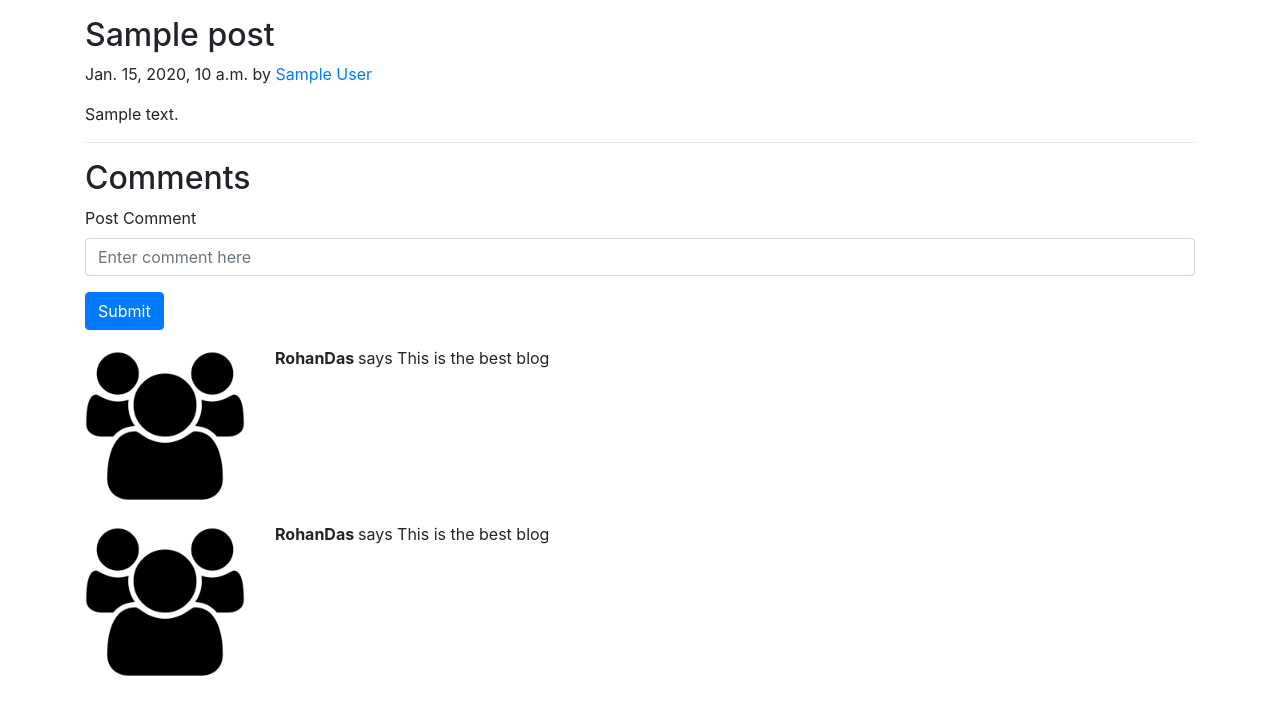
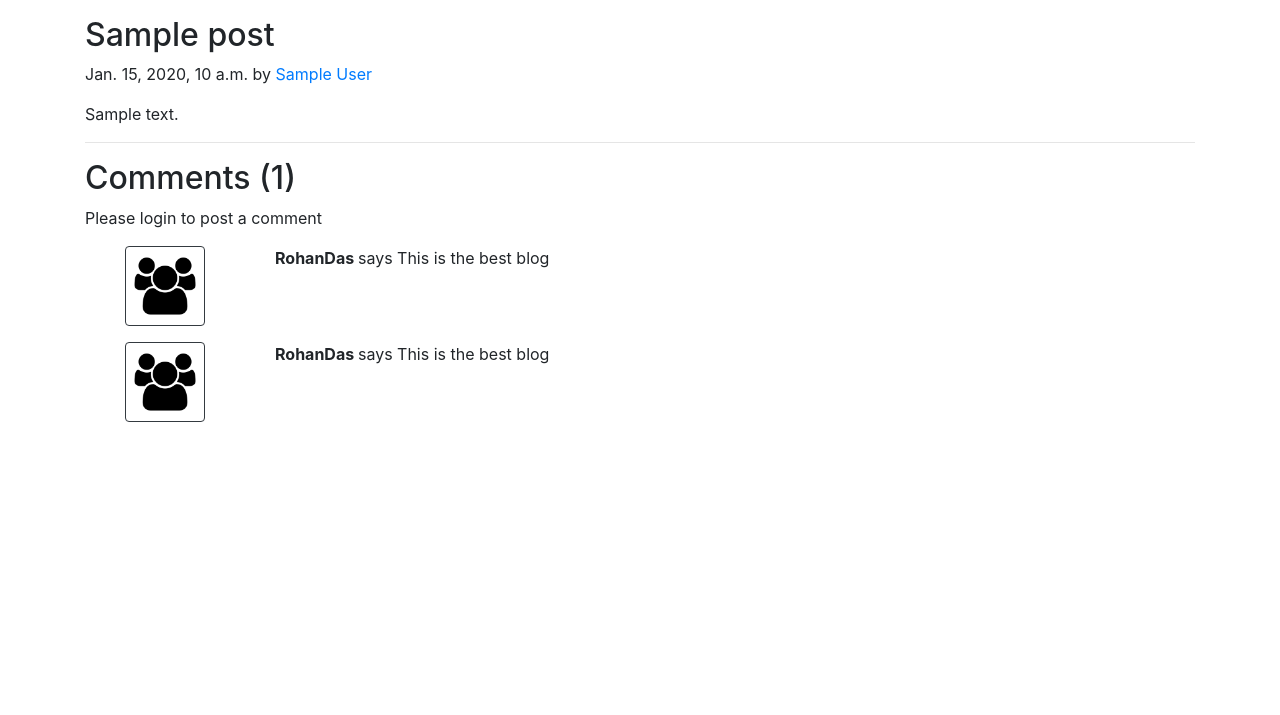
Before and after one commit to me6edi/Django-blog-site-1, a Django app: template templates/blog/blogPost.html in a window 1280 px wide. Shown: the part 56-771 px from the top of the page. Run offline with Django 3.2, Linux system fonts and the light colour scheme; the template is opened without the code that fills it: most values are stand-ins (such as "Sample title", 1, 10 or a date in 2020).

Commit message:
blog post page code

```diff
--- a/iCoder/settings.py
+++ b/iCoder/settings.py
@@ -42,6 +42,7 @@ INSTALLED_APPS = [
     'django.contrib.staticfiles',
     'home.apps.HomeConfig',
     'blog.apps.BlogConfig',
+    'django.contrib.humanize',
 ]
 
 MIDDLEWARE = [
--- a/templates/blog/blogPost.html
+++ b/templates/blog/blogPost.html
@@ -3,6 +3,8 @@
 {% block title %} Blogpost{% endblock title %}
 
 {% block body %}
+
+{% load humanize %}
 <div class="container my-3">
 
         <h2 class="blog-post-title">{{post.title}}</h2>
@@ -12,7 +14,9 @@
         <hr>
       </div>
         <div class="container">
-      <h2> Comments</h2>
+      <h2> Comments ({{comments.count}})</h2>
+      <div class="my-2">
+        {% if user.is_authenticated %}
         <form action="/blog/postComment" method="post">
             {% csrf_token %}
             <div class="form-group">
@@ -22,12 +26,15 @@
             <input type="hidden" name="postSno" value="{{post.sno}}">
             <button type="submit" class="btn btn-primary">Submit</button>
         </form>
+        {% else %}
+        Please login to post a comment
+        {% endif %}
         <div class="row my-3">
-        <div class="col-md-2"><img class="rounded mx-auto d-block w-100" src="/static/img/user.png" alt=""></div>
+          <div class="col-md-2"><img class="rounded mx-auto d-block w-50 p-2 border border-dark" src="/static/img/user.png" alt=""></div>
           <div class="col-md-10"><b>RohanDas </b>says This is the best blog</div>
         </div>
       <div class="row my-3">
-        <div class="col-md-2"><img class="rounded mx-auto d-block w-100" src="/static/img/user.png" alt=""></div>
+        <div class="col-md-2"><img class="rounded mx-auto d-block w-50 p-2 border border-dark" src="/static/img/user.png" alt=""></div>
         <div class="col-md-10"><b>RohanDas </b>says This is the best blog</div>
       </div>
     </div>
```
Also changed, not shown: db.sqlite3. Lines whose indentation alone changed are shown as unchanged.
